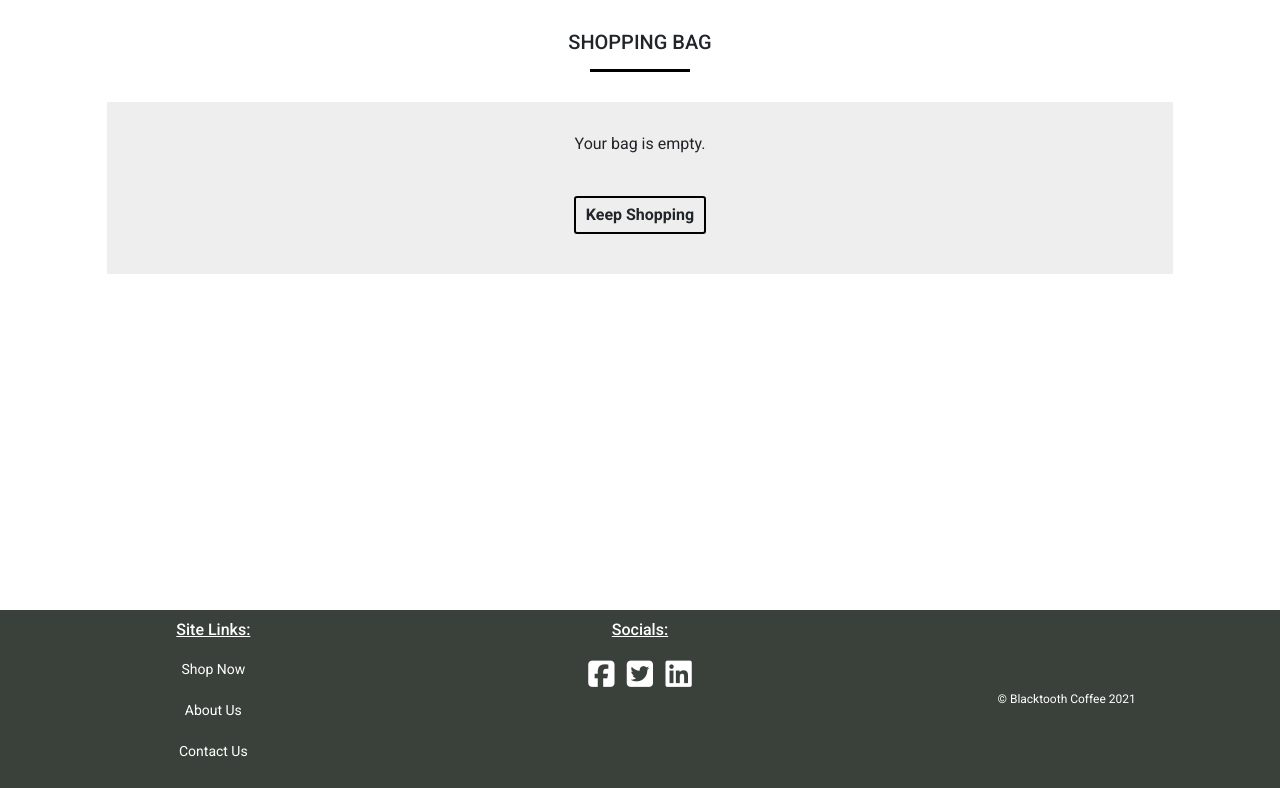
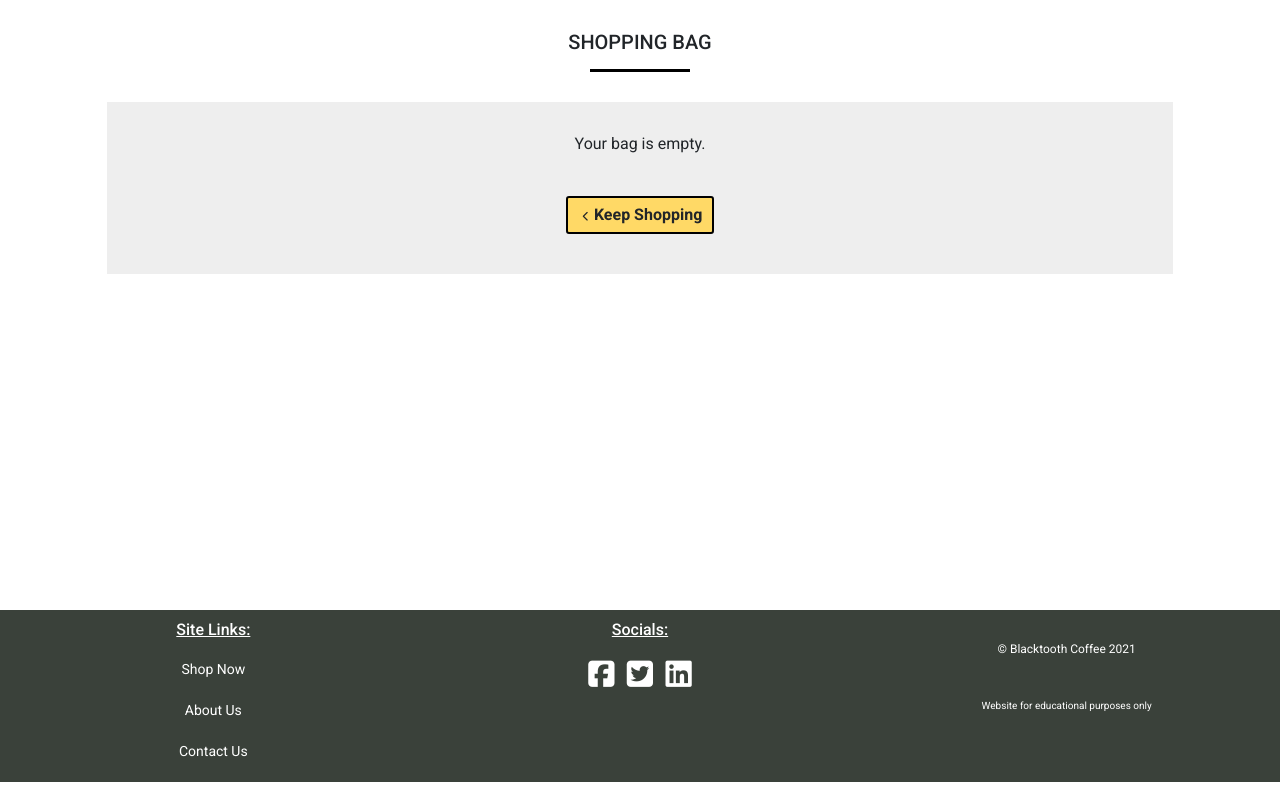
Before and after one commit to scottsimpson91/CI-MS4-Blacktooth-Coffee, a Django app: page /bag/ in a window 1280 px wide. Shown: the part 64-852 px from the top of the page. Run offline with Django 3.2, Linux system fonts and the light colour scheme; some libraries are stand-ins or nearby versions.

Commit message:
FEAT: Small fixes to icons, buttons and add disclaimer

```diff
--- a/bag/templates/bag/bag.html
+++ b/bag/templates/bag/bag.html
@@ -82,7 +82,7 @@
                 </div>
         {% else %}
             <p class="bag-paragraph">Your bag is empty.</p>
-            <a href="{% url 'products' %}" class="btn btn-lg keep-shopping-button">Keep Shopping</a>
+            <a href="{% url 'products' %}" class="btn btn-lg keep-shopping-button-empty-bag"><span class="icon"><i class="fas fa-chevron-left"></i></span>Keep Shopping</a>
         {% endif %}
         </div>
     </div>
--- a/checkout/templates/checkout/checkout.html
+++ b/checkout/templates/checkout/checkout.html
@@ -97,7 +97,7 @@
                 <input type="hidden" value="{{ client_secret }}" name="client_secret">
             </fieldset>
             <div class="submit-button text-right">
-                <a href="{% url 'view_bag' %}" class="btn btn-lg adjust-bag-button"><span class="icon"><i class="fas fa-chevron-left"></i></span>Adjust Bag</span></a>
+                <a href="{% url 'view_bag' %}" class="btn btn-lg adjust-bag-button"><span class="icon"><i class="fas fa-chevron-left"></i>Adjust Bag</a>
                 <button id="submit-button" class="btn btn-lg complete-order-button"><span>Complete Order</span><span class="icon"><i class="fas fa-lock"></i></span></button>
                 <p class="text-danger">
                     <span class="icon"><i class="fas fa-exclamation-circle"></i></span>
--- a/products/templates/products/product_detail.html
+++ b/products/templates/products/product_detail.html
@@ -87,7 +87,7 @@
                                 <input type="submit" class="btn btn-lg add-to-bag-button" value="Add to Bag">
                             </div>
                             <div class="center">
-                                <a href="{% url 'products' %}" class="btn btn-lg keep-shopping-button"><span class="icon"><i class="fas fa-chevron-left"></i></span>Keep Shopping</a>
+                                <a href="{% url 'products' %}" class="btn btn-lg keep-shopping-button"><span class="icon"><i class="fas fa-chevron-left"></i></span> Keep Shopping</a>
                             </div>
                         </div>
                         <input type="hidden" name="redirect_url" value="{{ request.path }}">
--- a/static/css/base.css
+++ b/static/css/base.css
@@ -50,6 +50,13 @@ a:active:focus {
     align-items: center;
 }
 
+.icon {
+    padding: 0.25rem;
+}
+
+.icon i {
+    padding: 0.25rem;
+}
 /*--------------------------------------------Navbar*/
 .navbar {
     background-color: #3a413a;
@@ -184,7 +191,7 @@ footer {
     -webkit-box-pack: center;
     -ms-flex-pack: center;
     justify-content: center;
-    margin: 7rem 0;
+    margin: 2rem 0;
 }
 
 .footer-content a {
@@ -202,6 +209,14 @@ footer {
     font-size: 1.6rem;
     text-decoration: underline;
     margin: 0;
+}
+
+.footer-disclaimer {
+    font-size: 1rem;
+    padding: 1rem;
+    color: #FFF;
+    display: block;
+    text-align: center;
 }
 
 /*--------------------------------------------Product Page*/
@@ -409,6 +424,14 @@ footer {
 
 .keep-shopping-button {
     background-color: #EEE;
+    border: 2px solid #000;
+    font-size: 1.6rem;
+    margin: 2rem;
+    font-weight: bold;
+}
+
+.keep-shopping-button-empty-bag {
+    background-color: #FFD966;
     border: 2px solid #000;
     font-size: 1.6rem;
     margin: 2rem;
--- a/templates/base.html
+++ b/templates/base.html
@@ -156,6 +156,7 @@
                 </div>
                 <div class="col-12 col-xl-4 footer-col">
                     <p class="copyright">&#169; Blacktooth Coffee 2021</p>
+                    <p class="footer-disclaimer">Website for educational purposes only</p>
                 </div>
             </div>
         </footer>
```
